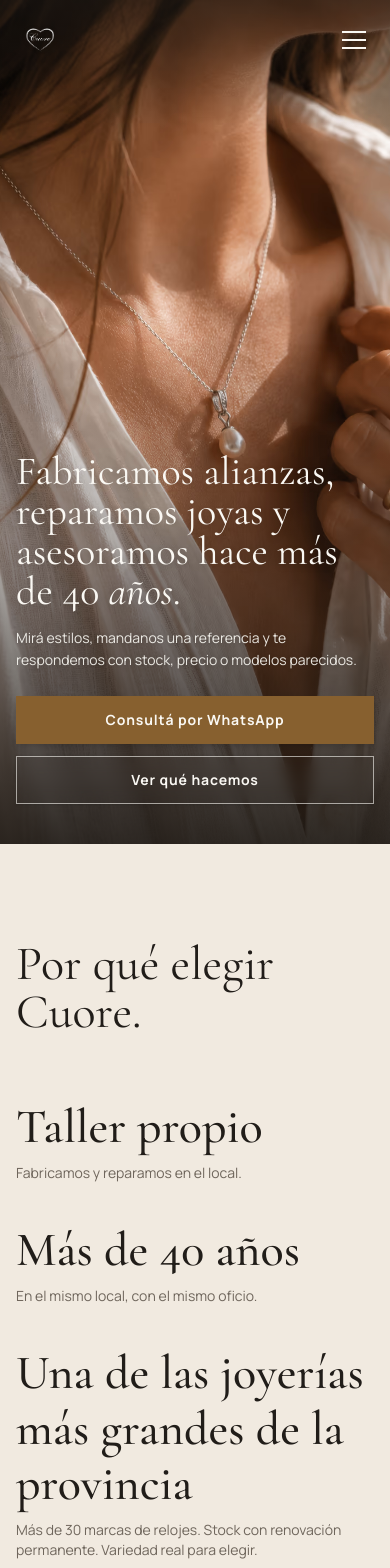
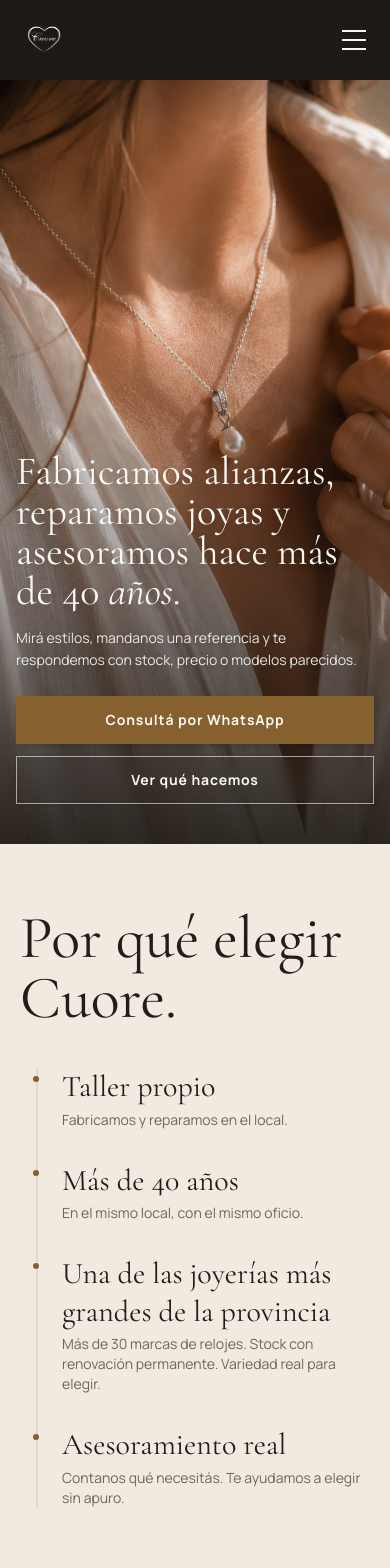
Before and after one commit to nadiaescobbb/-Cuore-joyeria, a React (Vite) app: page / in a window 390 px wide. Shown: the top 1568 px of the page. Built offline with nearby package versions, Linux system fonts and the light colour scheme.

Commit message:
fix(nav): make navbar fixed with solid bg and fix mobile menu z-index issues

```diff
--- a/src/components/Navbar.tsx
+++ b/src/components/Navbar.tsx
@@ -1,9 +1,12 @@
+import { useState } from 'react';
 import { navItems } from '../data/nav';
 
 export function Navbar() {
+  const [isOpen, setIsOpen] = useState(false);
+
   return (
-    <header className="absolute top-0 z-50 w-full">
-      <div className="max-w-[1440px] mx-auto px-4 md:px-20 h-20 flex items-center justify-between">
+    <header className="fixed top-0 z-50 w-full bg-dark">
+      <div className="max-w-[1440px] mx-auto px-4 md:px-20 h-20 flex items-center justify-between relative z-[60]">
         <nav className="hidden md:flex gap-8" aria-label="Navegación principal">
           {navItems.slice(0, 3).map((item) => (
             <a
@@ -16,11 +19,11 @@ export function Navbar() {
           ))}
         </nav>
 
-        <a href="#" className="focus-visible:outline-accent inline-block" aria-label="Ir al inicio">
+        <a href="#" className="focus-visible:outline-accent inline-block relative z-[60]" aria-label="Ir al inicio" onClick={() => setIsOpen(false)}>
           <img
             src="/images/cuorelogo.png"
             alt="Cuore joyería y relojería"
-            className="h-[48px] md:h-20 w-auto object-contain brightness-0 invert drop-shadow-[0_1px_2px_rgba(0,0,0,0.3)]"
+            className="h-14 md:h-20 w-auto object-contain brightness-0 invert drop-shadow-[0_1px_3px_rgba(0,0,0,0.4)]"
           />
         </a>
 
@@ -42,16 +45,55 @@ export function Navbar() {
           </a>
         </div>
 
-        <button
-          className="md:hidden p-2 text-background focus-visible:outline-accent"
-          aria-label="Abrir menú"
-          aria-expanded="false"
+        {!isOpen ? (
+          <button
+            className="md:hidden p-2 text-background focus-visible:outline-accent relative z-[60]"
+            aria-label="Abrir menú"
+            aria-expanded={isOpen}
+            onClick={() => setIsOpen(true)}
+          >
+            <div className="w-6 h-5 flex flex-col justify-between">
+              <span className="block w-6 h-0.5 bg-current"></span>
+              <span className="block w-6 h-0.5 bg-current"></span>
+              <span className="block w-6 h-0.5 bg-current"></span>
+            </div>
+          </button>
+        ) : (
+          <button
+            className="md:hidden absolute top-6 right-5 p-2 text-background focus-visible:outline-accent z-[60]"
+            aria-label="Cerrar menú"
+            aria-expanded={isOpen}
+            onClick={() => setIsOpen(false)}
+          >
+            <div className="w-6 h-6 flex flex-col justify-center items-center relative">
+              <span className="block w-6 h-0.5 bg-current absolute rotate-45 transition-transform"></span>
+              <span className="block w-6 h-0.5 bg-current absolute -rotate-45 transition-transform"></span>
+            </div>
+          </button>
+        )}
+      </div>
+
+      {/* Mobile Menu */}
+      {isOpen && (
+        <div
+          className="md:hidden fixed inset-0 z-50 bg-dark/95 flex flex-col items-center justify-center gap-8 backdrop-blur-sm"
+          onClick={() => setIsOpen(false)}
         >
-          <span className="block w-6 h-0.5 bg-current mb-1.5"></span>
-          <span className="block w-6 h-0.5 bg-current mb-1.5"></span>
-          <span className="block w-6 h-0.5 bg-current"></span>
-        </button>
-      </div>
+          {navItems.map((item) => (
+            <a
+              key={item.href}
+              href={item.href}
+              className="text-2xl font-heading font-normal text-background hover:text-gold transition-colors"
+              onClick={(e) => {
+                e.stopPropagation();
+                setIsOpen(false);
+              }}
+            >
+              {item.label}
+            </a>
+          ))}
+        </div>
+      )}
     </header>
   );
 }
--- a/src/components/TrustSection.tsx
+++ b/src/components/TrustSection.tsx
@@ -5,51 +5,55 @@ export function TrustSection() {
 
   return (
     <section id="trust" className="bg-surface relative" ref={ref}>
-      <div className="max-w-[1440px] mx-auto px-4 md:px-20 py-24 md:py-32">
-        <div className="grid grid-cols-1 lg:grid-cols-[0.8fr_1fr] xl:grid-cols-[0.9fr_1fr] gap-16 lg:gap-24 items-start">
+      <div className="max-w-[1440px] mx-auto px-5 py-16 md:px-20 md:py-32">
+        <div className="flex flex-col md:grid md:grid-cols-1 lg:grid-cols-[0.8fr_1fr] xl:grid-cols-[0.9fr_1fr] gap-0 md:gap-16 lg:gap-24 items-start">
 
           {/* Left Column (Sticky Headline) */}
-          <div className="lg:sticky lg:top-24">
-            <h2 className="font-heading text-5xl md:text-6xl lg:text-7xl xl:text-8xl font-normal leading-none text-foreground">
+          <div className="lg:sticky lg:top-24 mb-0">
+            <h2 className="font-heading text-6xl md:text-6xl lg:text-7xl xl:text-8xl font-normal leading-none text-foreground overflow-visible">
               Por qué elegir Cuore.
             </h2>
           </div>
 
-          {/* Right Column (Simple Rows) */}
-          <div className="flex flex-col gap-10 lg:gap-14">
+          {/* Right Column (Timeline on mobile / Simple Rows on desktop) */}
+          <div className="flex flex-col gap-8 md:gap-10 lg:gap-14 border-l-2 border-border pl-6 ml-4 mt-10 md:border-none md:pl-0 md:ml-0 md:mt-0">
 
-            <div>
-              <h3 className="font-heading text-5xl lg:text-6xl font-medium text-foreground">
+            <div className="relative">
+              <div className="absolute left-[-29px] top-2 w-[6px] h-[6px] rounded-full bg-accent md:hidden"></div>
+              <h3 className="font-heading text-3xl md:text-5xl lg:text-6xl font-normal md:font-medium leading-tight md:leading-tight text-foreground">
                 Taller propio
               </h3>
-              <p className="font-body text-sm text-muted mt-2">
+              <p className="font-body text-sm text-muted mt-1 md:mt-2">
                 Fabricamos y reparamos en el local.
               </p>
             </div>
 
-            <div>
-              <h3 className="font-heading text-5xl lg:text-6xl font-medium text-foreground">
+            <div className="relative">
+              <div className="absolute left-[-29px] top-2 w-[6px] h-[6px] rounded-full bg-accent md:hidden"></div>
+              <h3 className="font-heading text-3xl md:text-5xl lg:text-6xl font-normal md:font-medium leading-tight md:leading-tight text-foreground">
                 Más de 40 años
               </h3>
-              <p className="font-body text-sm text-muted mt-2">
+              <p className="font-body text-sm text-muted mt-1 md:mt-2">
                 En el mismo local, con el mismo oficio.
               </p>
             </div>
 
-            <div>
-              <h3 className="font-heading text-5xl lg:text-6xl font-medium text-foreground">
+            <div className="relative">
+              <div className="absolute left-[-29px] top-2 w-[6px] h-[6px] rounded-full bg-accent md:hidden"></div>
+              <h3 className="font-heading text-3xl md:text-5xl lg:text-6xl font-normal md:font-medium leading-tight md:leading-tight text-foreground">
                 Una de las joyerías más grandes de la provincia
               </h3>
-              <p className="font-body text-sm text-muted mt-2">
+              <p className="font-body text-sm text-muted mt-1 md:mt-2">
                 Más de 30 marcas de relojes. Stock con renovación permanente. Variedad real para elegir.
               </p>
             </div>
 
-            <div>
-              <h3 className="font-heading text-5xl lg:text-6xl font-medium text-foreground">
+            <div className="relative">
+              <div className="absolute left-[-29px] top-2 w-[6px] h-[6px] rounded-full bg-accent md:hidden"></div>
+              <h3 className="font-heading text-3xl md:text-5xl lg:text-6xl font-normal md:font-medium leading-tight md:leading-tight text-foreground">
                 Asesoramiento real
               </h3>
-              <p className="font-body text-sm text-muted mt-2">
+              <p className="font-body text-sm text-muted mt-1 md:mt-2">
                 Contanos qué necesitás. Te ayudamos a elegir sin apuro.
               </p>
             </div>
```
